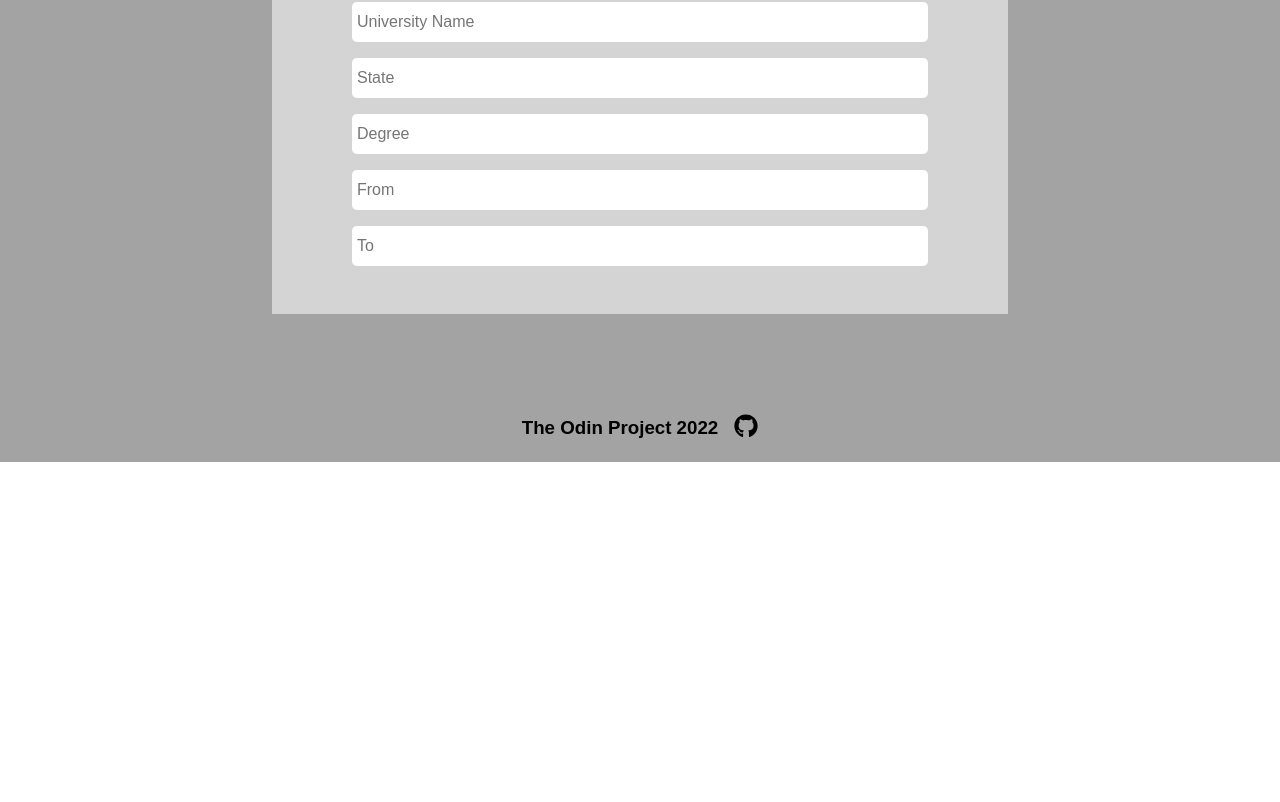
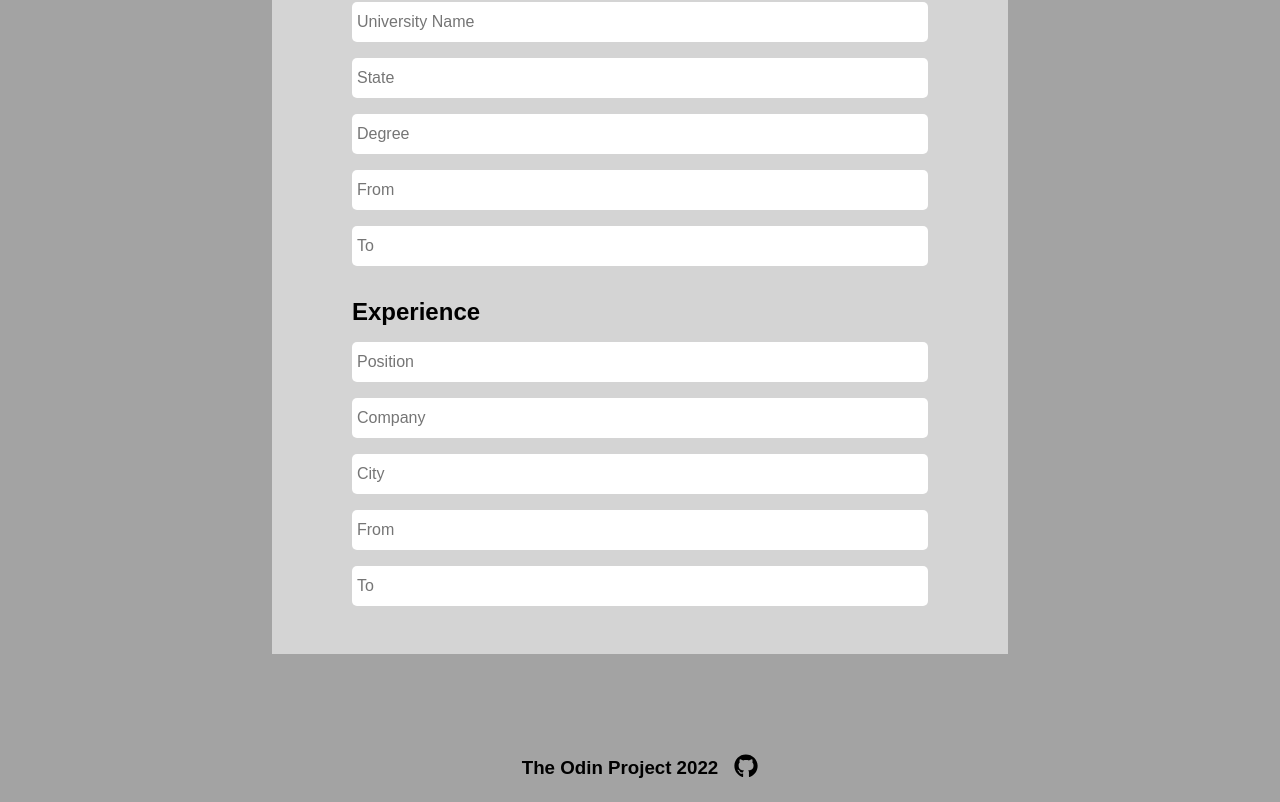
Before and after one commit to warithad/cv-app, a React (Create React App) app: page / in a window 1280 px wide. Shown: the part 699-1501 px from the top of the page. Before the commit the page ends 1161 px from the top, so only its background shows below. Built offline with nearby package versions, Linux system fonts and the light colour scheme.

Commit message:
Implement experience component section

```diff
--- a/src/components/cv-form/CVForm.js
+++ b/src/components/cv-form/CVForm.js
@@ -2,6 +2,7 @@
 import PersonsalInfo from './PersonalInfo';
 import  styled  from 'styled-components'
 import Education from './Education';
+import Experience from './Experience';
 
 const CVForm =({cv, handleChange})=>{
 
@@ -9,7 +10,7 @@ const CVForm =({cv, handleChange})=>{
             <CVFormStyle>
                 <PersonsalInfo personal={cv.personal} handleChange={handleChange}/>
                 <Education education={cv.education} handleChange={handleChange}/>
-
+                <Experience experience={cv.experience} handleChange={handleChange}/>
             </CVFormStyle>
         )
 }
--- a/src/components/cv-form/Experience.js
+++ b/src/components/cv-form/Experience.js
@@ -1,6 +1,49 @@
+import Input from "./Input";
+import SectionStyle from "./style/SectionStyle";
 
-const Experience =()=>{
+const Experience =(experience, handleChange, onDelete)=>{
 
+    return (
+        <SectionStyle>
+            <h1>Experience</h1>
+
+            <Input
+                name='position'
+                placeHolder='Position'
+                type='text'
+                value={experience.position}
+                handleChange={handleChange}
+            />
+            <Input
+                name='company'
+                placeHolder='Company'
+                type='text'
+                value={experience.company}
+                handleChange={handleChange}
+            />
+            <Input
+                name='city'
+                placeHolder='City'
+                type='text'
+                value={experience.city}
+                handleChange={handleChange}
+            />
+            <Input
+                name='from'
+                placeHolder='From'
+                type='number'
+                value={experience.from}
+                handleChange={handleChange}
+            />
+            <Input
+                name='to'
+                placeHolder='To'
+                type='number'
+                value={experience.to}
+                handleChange={handleChange}
+            />
+        </SectionStyle>
+   )
 }
 
 export default Experience;
```
